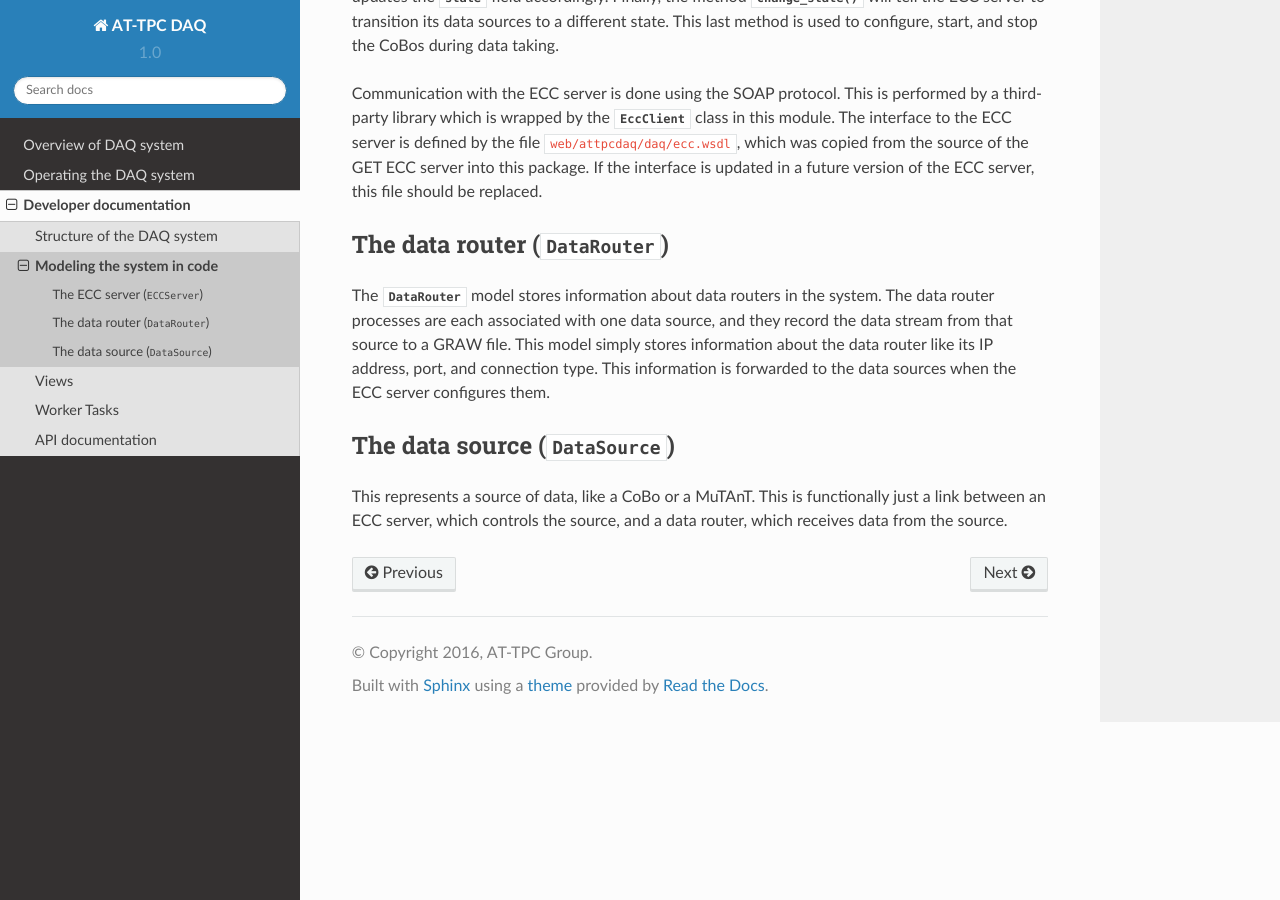
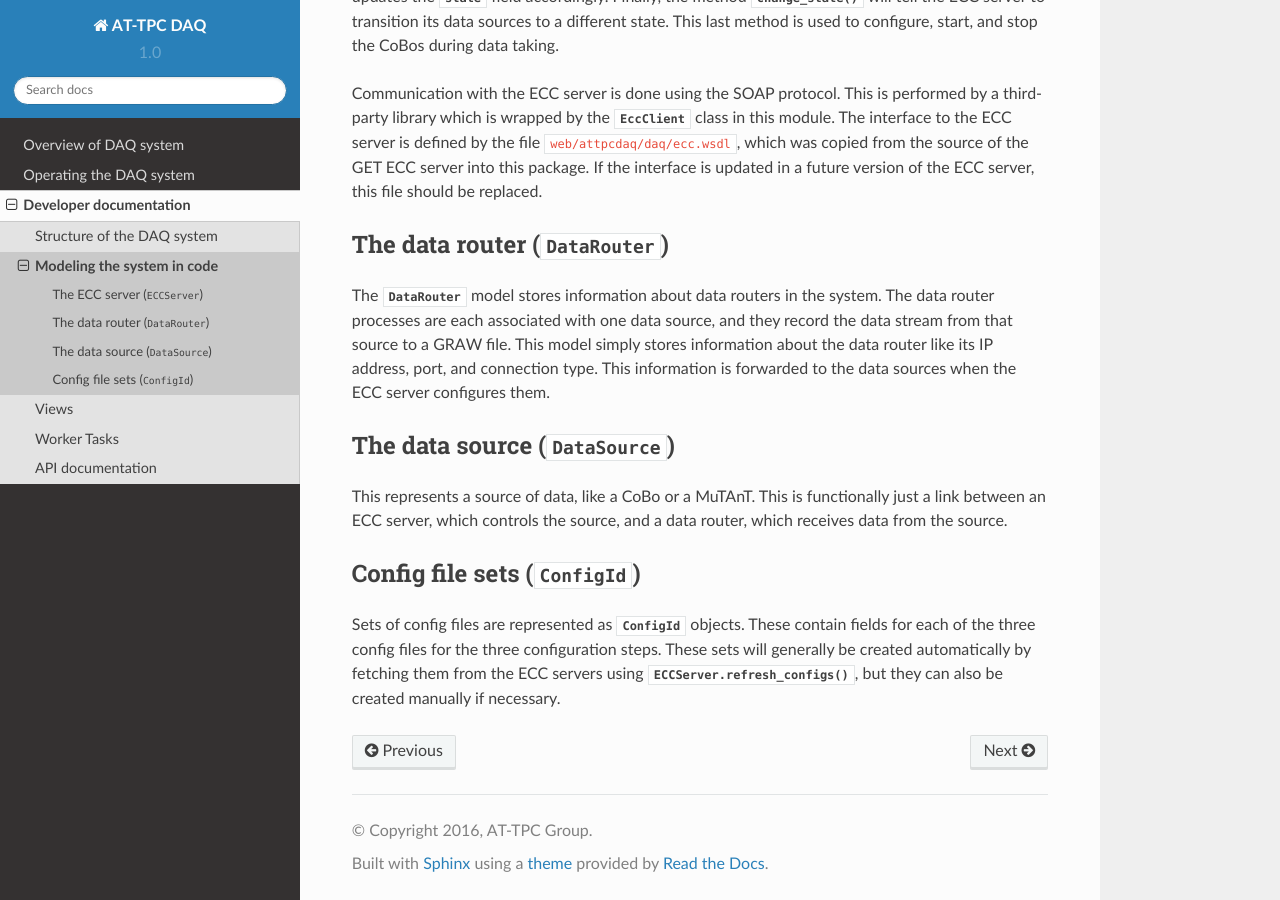
Before and after one commit to ATTPC/attpc-daq, a Sphinx documentation site: the page built from web/doc/dev/models.rst, in a window 1280 px wide and 900 px high, scrolled down 643 px. Built offline with Sphinx 7.4.7 and the Read the Docs theme 2.0.0, drawn with Linux system fonts in a browser that asks for light colours.

Commit message:
Documented ConfigIds.

```diff
--- a/web/doc/dev/api_docs.rst
+++ b/web/doc/dev/api_docs.rst
@@ -12,3 +12,4 @@ Models
     ECCServer
     DataRouter
     DataSource
+    ConfigId
--- /dev/null
+++ b/web/doc/dev/generated/attpcdaq.daq.models.ConfigId.as_xml.rst
@@ -0,0 +1,6 @@
+attpcdaq.daq.models.ConfigId.as_xml
+===================================
+
+.. currentmodule:: attpcdaq.daq.models
+
+.. automethod:: ConfigId.as_xml
--- /dev/null
+++ b/web/doc/dev/generated/attpcdaq.daq.models.ConfigId.from_xml.rst
@@ -0,0 +1,6 @@
+attpcdaq.daq.models.ConfigId.from_xml
+=====================================
+
+.. currentmodule:: attpcdaq.daq.models
+
+.. automethod:: ConfigId.from_xml
--- a/web/doc/dev/models.rst
+++ b/web/doc/dev/models.rst
@@ -42,3 +42,10 @@ The data source (:class:`DataSource`)
 
 This represents a source of data, like a CoBo or a MuTAnT. This is functionally just a link between an ECC server,
 which controls the source, and a data router, which receives data from the source.
+
+Config file sets (:class:`ConfigId`)
+------------------------------------
+
+Sets of config files are represented as :class:`ConfigId` objects. These contain fields for each of the three config
+files for the three configuration steps. These sets will generally be created automatically by fetching them from the
+ECC servers using :meth:`ECCServer.refresh_configs`, but they can also be created manually if necessary.
```
Also changed, not shown: web/doc/dev/generated/attpcdaq.daq.models.ConfigId.rst (added, +24 -0 lines), 1 other file.
